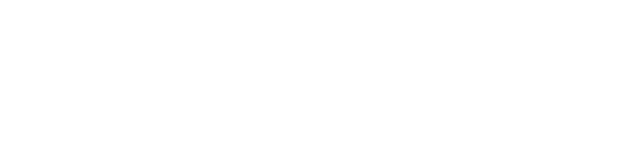
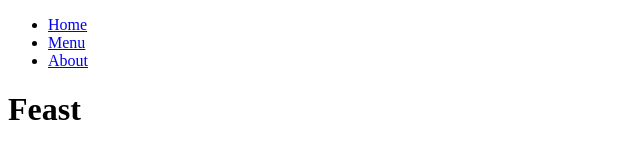
Before and after one commit to NileshPatel83/PracticeProject1, a plain HTML site: page menu.html in a window 1280 px wide. Shown: the whole page, without its empty margins (0-640 px from the left). Drawn offline with Linux system fonts and the light colour scheme.

```diff
--- a/about.html
+++ b/about.html
@@ -0,0 +1,32 @@
+<!DOCTYPE html>
+<html lang="en" >
+    <head>
+        <meta charset="UTF-8">
+        <meta name="viewport" content="width=device-width, initial-scale=1.0">
+        <link rel="icon" href="favicon.ico"/>
+        <title>About</title>
+    </head>
+    <body>
+        <header>
+            <nav>
+                <ul>
+                    <li>
+                        <a href="index.html">Home</a>
+                    </li>
+                    <li>
+                        <a href="menu.html">Menu</a>
+                    </li>
+                    <li>
+                        <a href="about.html">About</a>
+                    </li>
+                </ul>
+            </nav>
+        </header>
+        <main>
+            <h1>Feast</h1>
+        </main>
+        <footer>
+
+        </footer>
+    </body>
+</html>
--- a/menu.html
+++ b/menu.html
@@ -0,0 +1,32 @@
+<!DOCTYPE html>
+<html lang="en" >
+    <head>
+        <meta charset="UTF-8">
+        <meta name="viewport" content="width=device-width, initial-scale=1.0">
+        <link rel="icon" href="favicon.ico"/>
+        <title>Menu</title>
+    </head>
+    <body>
+        <header>
+            <nav>
+                <ul>
+                    <li>
+                        <a href="index.html">Home</a>
+                    </li>
+                    <li>
+                        <a href="menu.html">Menu</a>
+                    </li>
+                    <li>
+                        <a href="about.html">About</a>
+                    </li>
+                </ul>
+            </nav>
+        </header>
+        <main>
+            <h1>Feast</h1>
+        </main>
+        <footer>
+
+        </footer>
+    </body>
+</html>
```
Also changed, not shown: index.html (+3 -1 lines), assets/images/Crafted in the Kitchen.png (added), assets/images/Fresh Ingredients.png (added), assets/images/Master Chef.png (added), assets/images/Our Address.png (added), assets/images/Our Chef.png (added), assets/images/Our Story.png (added), 1 other file.
